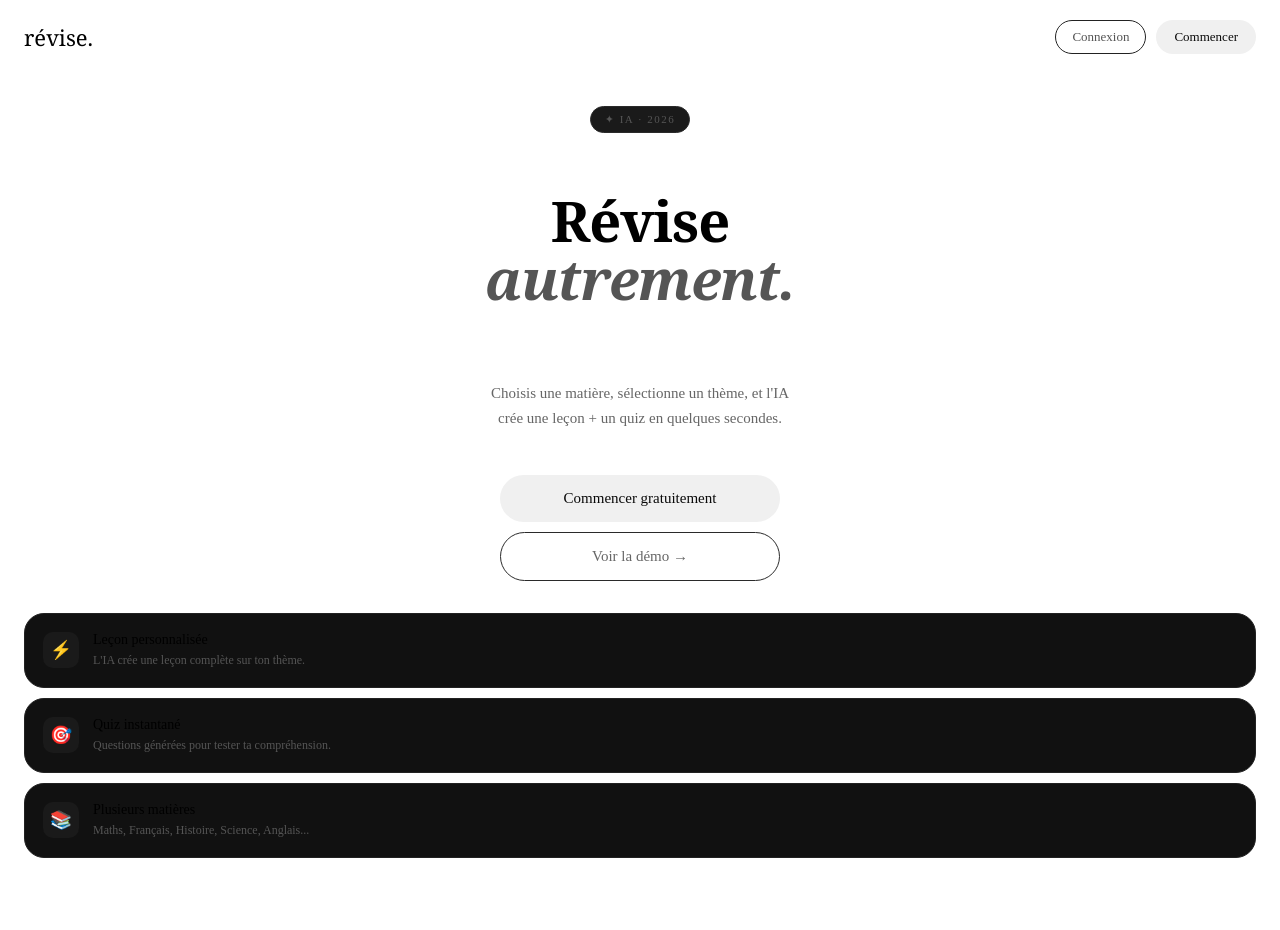
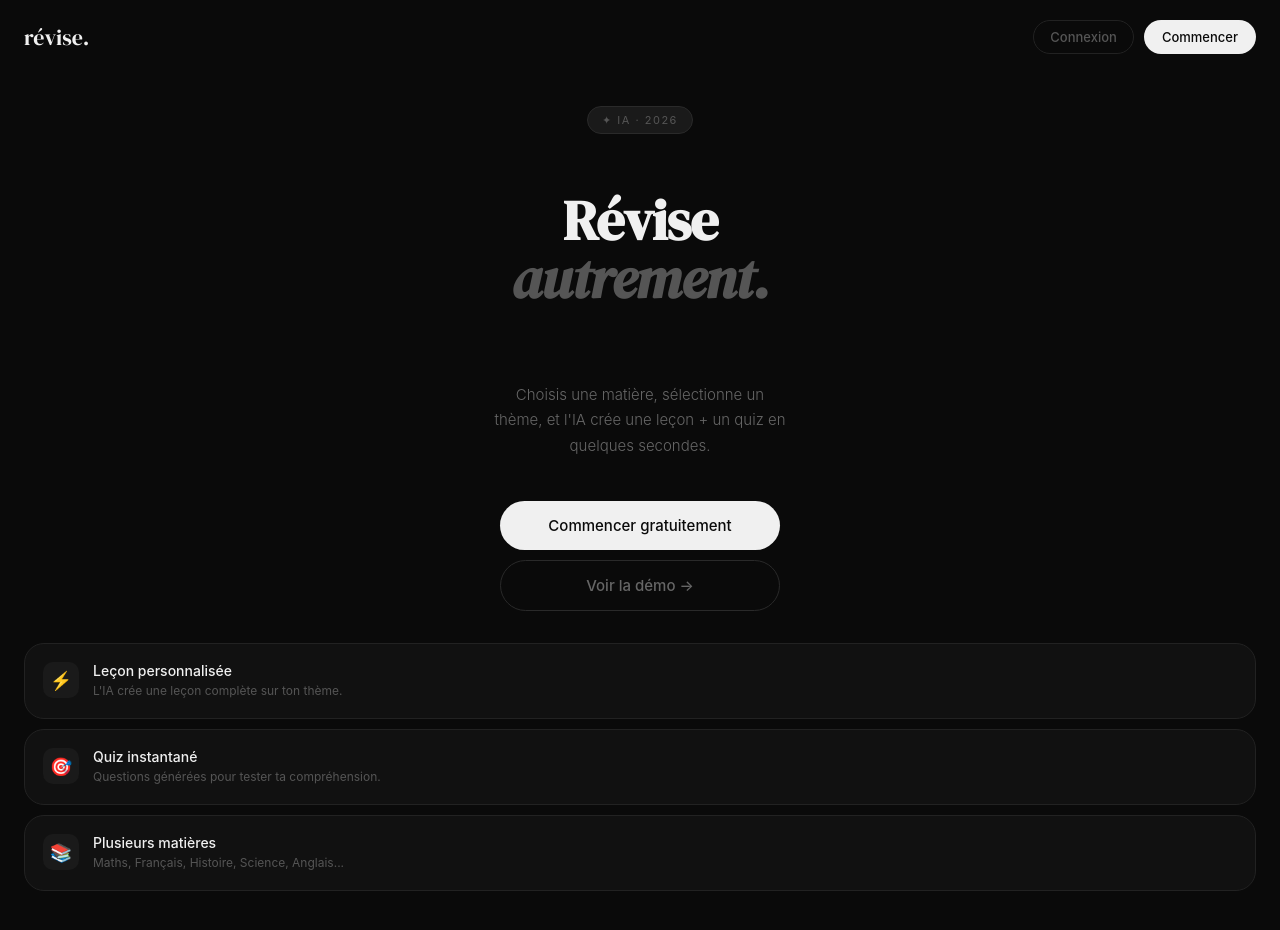
Before and after one commit to ssacha789-ops/ia-work, a Next.js app: page / in a window 1280 px wide. Before the commit the page ends 898 px from the top, so only its background shows below. Built offline with nearby package versions, Linux system fonts and the light colour scheme.

Commit message:
Fix: Import App component in layout and setup proper styling

```diff
--- a/app/layout.tsx
+++ b/app/layout.tsx
@@ -1,8 +1,9 @@
 import React from 'react';
+import App from '@/App';
 
 export const metadata = {
   title: 'révise.',
-  description: 'Application de révision scolaire',
+  description: 'Application de révision scolaire avec IA',
 };
 
 export default function RootLayout({
@@ -12,8 +13,12 @@ export default function RootLayout({
 }) {
   return (
     <html lang="fr">
-      <body style={{ margin: 0, backgroundColor: '#ffffff' }}>
-        {children}
+      <head>
+        <meta name="viewport" content="width=device-width, initial-scale=1" />
+        <link href="https://fonts.googleapis.com/css2?family=DM+Serif+Display:ital@0;1&display=swap" rel="stylesheet" />
+      </head>
+      <body style={{ margin: 0, backgroundColor: '#0a0a0a', color: '#f0f0f0', fontFamily: '-apple-system, BlinkMacSystemFont, "Segoe UI", "Roboto", sans-serif' }}>
+        <App />
       </body>
     </html>
   );
```
